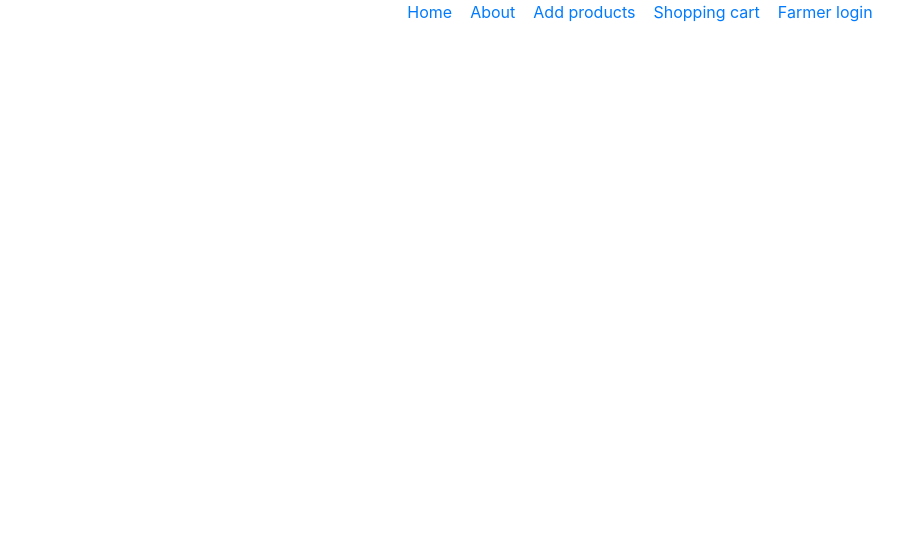
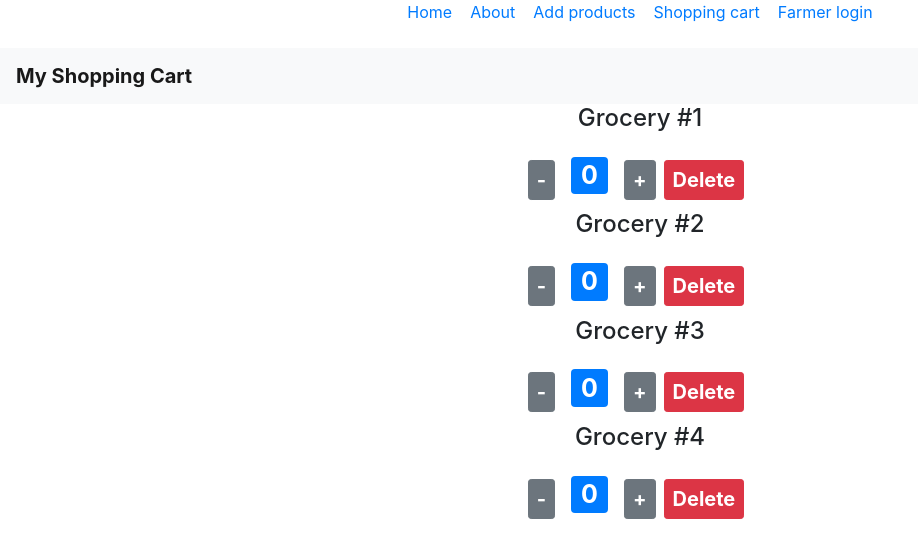
Before and after one commit to COSI153/ReactSummer, a React (Create React App) app: page /collection in a window 1280 px wide. Shown: the top 558 px of the page, without its empty margins (0-918 px from the left). Built offline with nearby package versions, Linux system fonts and the light colour scheme.

Commit message:
modifying Shopping Cart

```diff
--- a/src/App.js
+++ b/src/App.js
@@ -9,7 +9,10 @@ import AddProduct from './Components/Product/AddProduct';
 import "bootstrap/dist/css/bootstrap.min.css"
 import Header from './Components/Layout/Header';
 import './App.css';
-import Counter from './Components/Cart/counter';
+import Counter from './Components/ShoppingCart/counter';
+import Counters from './Components/ShoppingCart/counters';
+import Navbar from './Components/ShoppingCart/navbar';
+import Collection from './Components/ShoppingCart/collection';
 
 function App() {
   return (
@@ -19,7 +22,6 @@ function App() {
 
         <br />
         <Route exact path = "/" component={Landing}/>
-
         <Route exact path = "/addproduct">
           <AddProduct data={[{name:"milk",description:"dairy"}]}/>
         </Route>
@@ -27,7 +29,7 @@ function App() {
         <Route exact path = "/register" component={Register}/>
         <Route exact path = "/login" component={Login}/>
         <Route exact path = "/farmerlogin" component={FarmerLogin}/>
-        <Route exact path = "/counter" component={Counter}/>
+        <Route exact path = "/collection" component={Collection}/>
      </div>
      </Router>
 
--- a/src/Components/Layout/Header.js
+++ b/src/Components/Layout/Header.js
@@ -25,8 +25,9 @@ export default class Header extends Component {
         <Link to="/"> Home &nbsp;&nbsp;  </Link>
         <Link to="#"> About &nbsp;&nbsp;  </Link>
         <Link to="addproduct"> Add products &nbsp;&nbsp;  </Link>
-        <Link to="#"> Shopping cart &nbsp;&nbsp;  </Link>
+        <Link to="collection"> Shopping cart &nbsp;&nbsp;  </Link>
         <Link to="login">  Farmer login </Link>
+
 
       </div>
     );
--- /dev/null
+++ b/src/Components/ShoppingCart/collection.js
@@ -0,0 +1,18 @@
+import React, { Component } from 'react';
+import Counters from './counters';
+import Navbar from './navbar';
+
+class Collection  extends Component {
+    render() {
+        return (
+            <React.Fragment>
+                <Navbar />
+                <main className ="containers">
+                    <Counters/>
+                </main>
+            </React.Fragment>
+         );
+    }
+}
+
+export default Collection;
--- a/src/Components/Cart/counter.js
+++ b/src/Components/ShoppingCart/counter.js
@@ -27,16 +27,14 @@ class Counter extends Component {
         return(
             <div>
                 {this.props.children}
-                <button style={this.styles} onClick={this.handleDecrement} className="btn btn-secondary btn-sm"> - </button>
+                <button style={this.styles} onClick={this.handleDecrement} className="btn btn-secondary btn-sm">-</button>
                 <span style={this.styleNumber} className="badge badge-primary m-3">{this.state.value}</span>
-                <button style={this.styles} onClick={this.handleIncrement} className="btn btn-secondary btn-sm"> + </button>
+                <button style={this.styles} onClick={this.handleIncrement} className="btn btn-secondary btn-sm">+</button>
+                <button style={this.styles} onClick={() => this.props.onDelete(this.props.id)} className="btn btn-danger btn-sm m-2">Delete</button>
             </div>
         );
     }
 
-
-
-
 }
 
 export default Counter;
--- a/src/Components/Cart/counters.js
+++ b/src/Components/ShoppingCart/counters.js
@@ -1,21 +1,27 @@
 import React, { Component } from 'react';
 import Counter from './counter';
+
 
 class Counters extends Component {
     state = {
         counters:[
-            { id: 1, value:4},
+            { id: 1, value:0},
             { id: 2, value:0},
             { id: 3, value:0},
             { id: 4, value:0}
         ]
     };
+    handleDelete = counterId =>{
+        const counters = this.state.counters.filter(c => c.id !== counterId);
+        this.setState({counters});
+    };
+
 
     render() {
         return (
             <div>
                 {this.state.counters.map(counter =>
-                    <Counter key={counter.id} value={counter.value}>
+                    <Counter key={counter.id} onDelete={this.handleDelete} value={counter.value} id={counter.id}>
                         <h4>Grocery #{counter.id}</h4>
                     </Counter>
                 )}
--- /dev/null
+++ b/src/Components/ShoppingCart/navbar.js
@@ -0,0 +1,18 @@
+import React, { Component } from 'react';
+
+class Navbar extends Component {
+
+    styles = {
+        fontSize : 20,
+        fontWeight : 'bold'
+    };
+    render() {
+        return (
+            <nav style={this.styles} className="navbar navbar-light bg-light">
+            <a className="navbar-brand" href="#">My Shopping Cart</a>
+            </nav>
+         );
+    }
+}
+
+export default Navbar ;
--- a/src/index.js
+++ b/src/index.js
@@ -3,9 +3,9 @@ import ReactDOM from 'react-dom';
 import './index.css';
 import App from './App';
 import * as serviceWorker from './serviceWorker';
-import Counter from './Components/Cart/counter';
+import Counter from './Components/ShoppingCart/counter';
 import 'bootstrap/dist/css/bootstrap.css';
-import Counters from './Components/Cart/counters';
+import Counters from './Components/ShoppingCart/counters';
 
 ReactDOM.render(
   <React.StrictMode>
```
